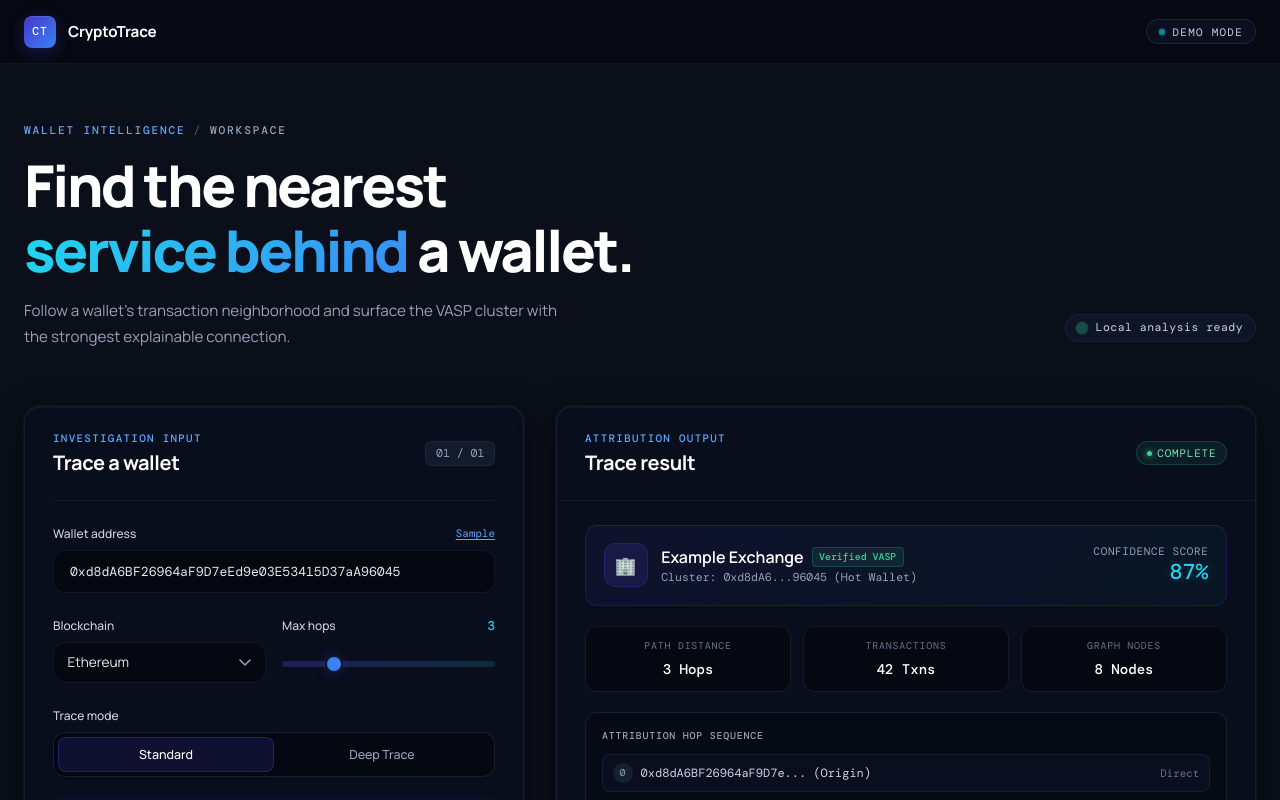
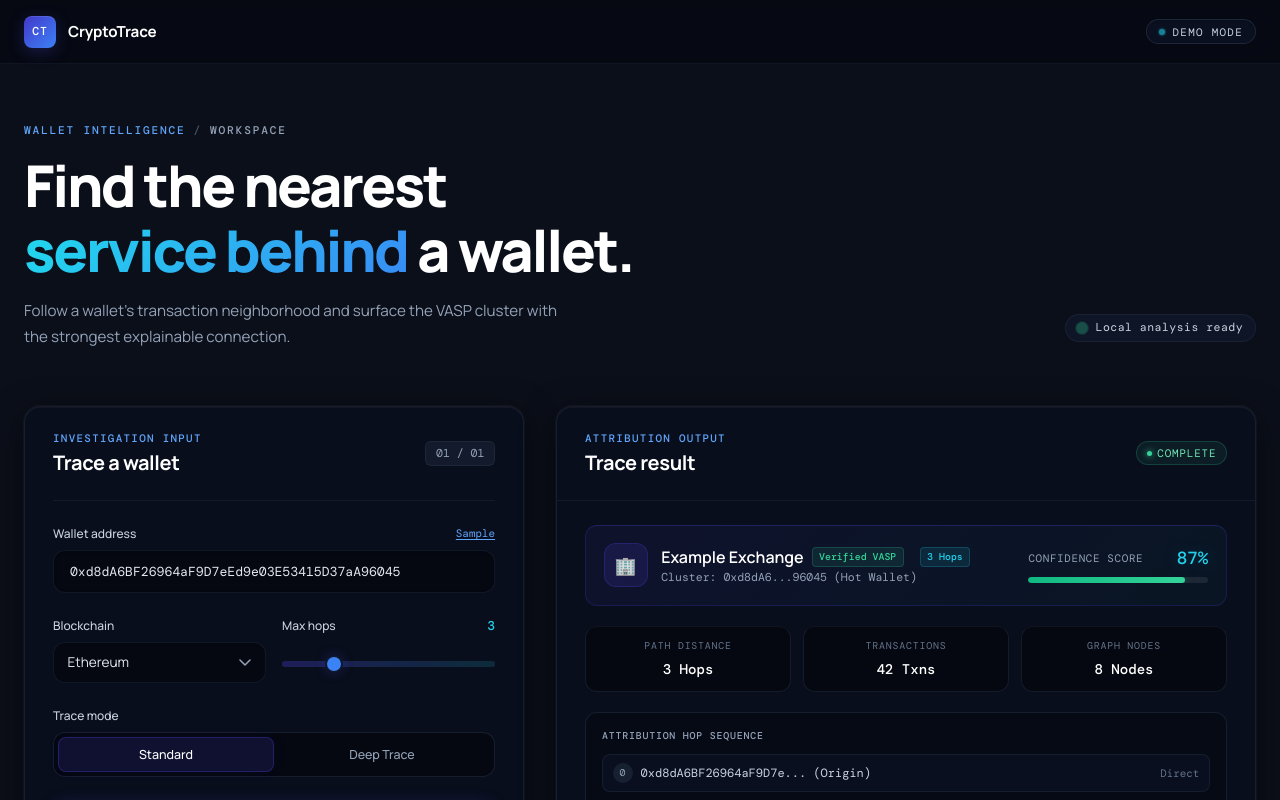
Before and after one commit to shreeyadav06/CryptoTrace, a React (Vite) app in the folder frontend/: page / in a window 1280 px wide. Both pictures are taken after a click on the button "⇆ Preview Result". Shown: the top 800 px of the page. Built offline with nearby package versions, Linux system fonts and the light colour scheme.

Commit message:
feat(UI): add AttributionCard and EvidencePanel for Sept 5 tasks

```diff
--- /dev/null
+++ b/frontend/src/components/AttributionCard.jsx
@@ -0,0 +1,41 @@
+export default function AttributionCard({ request, attribution, trace }) {
+  const getConfidenceClass = (score) => {
+    if (score >= 80) return 'high';
+    if (score >= 50) return 'medium';
+    return 'low';
+  };
+
+  return (
+    <div className="attribution-card">
+      <div className="attribution-left">
+        <div className="attribution-icon">🏢</div>
+        <div>
+          <h4 className="attribution-name">
+            {attribution.vasp_name}
+            <span className="vasp-badge">Verified VASP</span>
+            <span className="vasp-badge" style={{ marginLeft: '0.5rem', background: 'rgba(34, 211, 238, 0.1)', color: 'var(--accent-cyan)', borderColor: 'rgba(34, 211, 238, 0.2)' }}>
+              {trace.hops} Hops
+            </span>
+          </h4>
+          <p className="attribution-cluster">
+            Cluster: {request.wallet_address.slice(0, 7)}...{request.wallet_address.slice(-5)} (Hot Wallet)
+          </p>
+        </div>
+      </div>
+      <div className="attribution-right" style={{ minWidth: '180px' }}>
+        <div style={{ display: 'flex', justifyContent: 'space-between', alignItems: 'center', marginBottom: '0.5rem' }}>
+          <span className="attribution-score-label" style={{ marginBottom: 0 }}>Confidence Score</span>
+          <span className="attribution-score" style={{ fontSize: '1.1rem' }}>{attribution.confidence}%</span>
+        </div>
+        <div className="ct-confidence-meter">
+          <div className="ct-confidence-bar-track">
+            <div
+              className={`ct-confidence-bar-fill ${getConfidenceClass(attribution.confidence)}`}
+              style={{ width: `${attribution.confidence}%` }}
+            />
+          </div>
+        </div>
+      </div>
+    </div>
+  )
+}
--- /dev/null
+++ b/frontend/src/components/EvidencePanel.jsx
@@ -0,0 +1,16 @@
+export default function EvidencePanel({ evidence }) {
+  if (!evidence || evidence.length === 0) return null;
+
+  return (
+    <div className="hop-sequence" style={{ marginTop: '1.25rem' }}>
+      <span className="hop-sequence-label">Evidence & Reasoning Trail</span>
+      <ul style={{ margin: 0, paddingLeft: '1.2rem', color: '#cbd5e1', fontSize: '0.8rem', lineHeight: '1.8' }}>
+        {evidence.map((item, index) => (
+          <li key={index} style={{ marginBottom: '0.6rem' }}>
+            <strong style={{ color: 'var(--primary-bright)' }}>{item.type}:</strong> {item.description}
+          </li>
+        ))}
+      </ul>
+    </div>
+  )
+}
--- a/frontend/src/pages/Dashboard.jsx
+++ b/frontend/src/pages/Dashboard.jsx
@@ -1,5 +1,7 @@
 import { useState } from 'react'
 import WalletInput from '../components/WalletInput'
+import AttributionCard from '../components/AttributionCard'
+import EvidencePanel from '../components/EvidencePanel'
 import { mockTraceResponse } from '../data/mockData'
 
 /* ── Radar SVG (empty state graphic) ───────────────────── */
@@ -136,30 +138,13 @@ function EmptyState() {
 
 /* ── Trace Result ───────────────────────────────────────── */
 function TraceResult({ result }) {
-  const { request, attribution, trace, graph } = result
+  const { request, attribution, trace, graph, evidence } = result
 
   return (
     <div className="result-content">
 
       {/* Attribution card */}
-      <div className="attribution-card">
-        <div className="attribution-left">
-          <div className="attribution-icon">🏢</div>
-          <div>
-            <h4 className="attribution-name">
-              {attribution.vasp_name}
-              <span className="vasp-badge">Verified VASP</span>
-            </h4>
-            <p className="attribution-cluster">
-              Cluster: {request.wallet_address.slice(0, 7)}...{request.wallet_address.slice(-5)} (Hot Wallet)
-            </p>
-          </div>
-        </div>
-        <div className="attribution-right">
-          <span className="attribution-score-label">Confidence Score</span>
-          <span className="attribution-score">{attribution.confidence}%</span>
-        </div>
-      </div>
+      <AttributionCard request={request} attribution={attribution} trace={trace} />
 
       {/* Metrics */}
       <div className="metrics-grid">
@@ -210,6 +195,9 @@ function TraceResult({ result }) {
         </div>
       </div>
 
+      {/* Evidence Panel */}
+      <EvidencePanel evidence={evidence} />
+
     </div>
   )
 }
```
